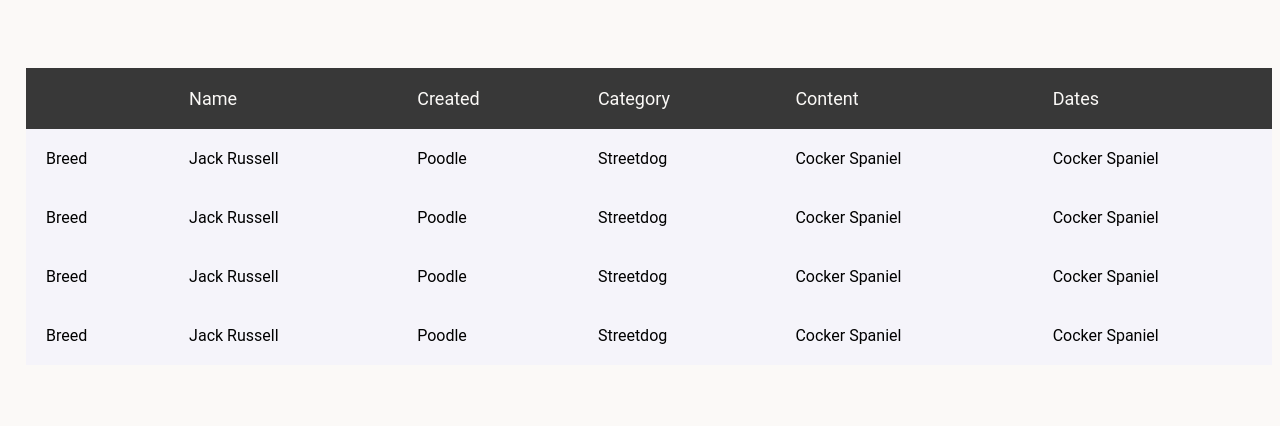
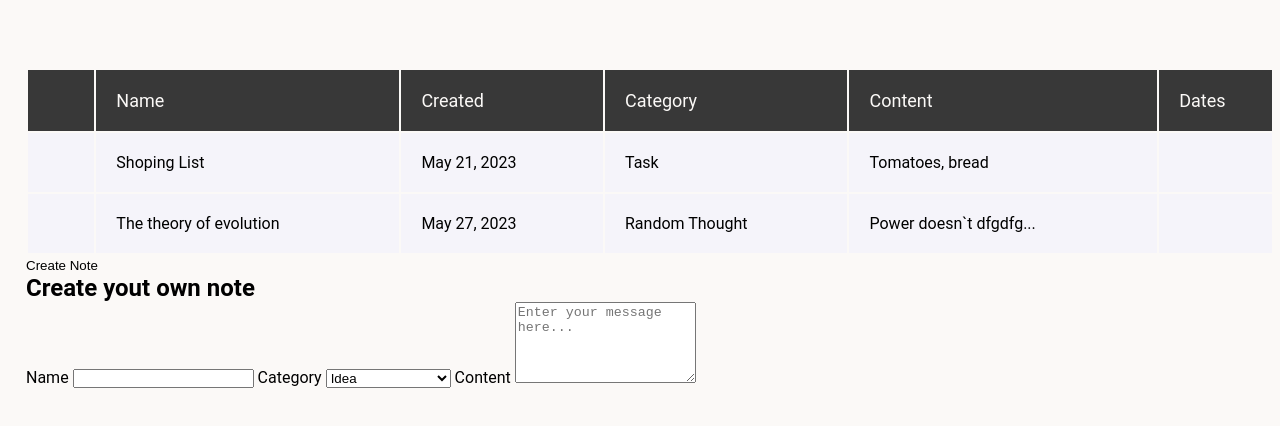
Before and after one commit to MaksimLisovoi/test-part-1, a website built with webpack: page src/template.html in a window 1280 px wide. Built offline with nearby package versions, Linux system fonts and the light colour scheme.

Commit message:
added notesArray & tableRow template with mapping func

```diff
--- a/src/dataForApp/dataToConvert.json
+++ /dev/null
@@ -1 +0,0 @@
-{ "distance": { "unit": "ft", "value": 0.5 }, "convertTo": "cm" }
--- a/src/index.js
+++ b/src/index.js
@@ -1 +1,3 @@
 import './styles/sass/main.css';
+
+import './js/templates/tableRow';
--- /dev/null
+++ b/src/js/dataForApp/notes.js
@@ -0,0 +1,20 @@
+export const notes = [
+  {
+    id: 1,
+    icon: '',
+    name: 'Shoping List',
+    created: 'May 21, 2023',
+    category: 'Task',
+    content: 'Tomatoes, bread',
+    dates: [],
+  },
+  {
+    id: 2,
+    icon: '',
+    name: 'The theory of evolution',
+    created: 'May 27, 2023',
+    category: 'Random Thought',
+    content: 'Power doesn`t dfgdfgdg',
+    dates: [],
+  },
+];
--- /dev/null
+++ b/src/js/templates/tableRow.js
@@ -0,0 +1,32 @@
+import { notes } from '../dataForApp/notes';
+
+console.log(notes);
+
+const table = document.querySelector('.table-notes');
+const tableRowMarkup = createTableRow(notes);
+
+table.insertAdjacentHTML('beforeend', tableRowMarkup);
+
+function createTableRow(notes) {
+  if (!notes) {
+    return;
+  }
+
+  return notes
+    .map(note => {
+      const { name, icon, created, category, content } = note;
+      const contentCheck = content.length > 20 ? content.slice(0, 20) + '...' : content;
+      const datesCheck = note.dates ? note.dates : '';
+
+      return `<tr class="table-notes__row">
+                    <td class="table-notes__row--column">${icon}</td>
+                    <td class="table-notes__row--column ">${name}</td>
+                    <td class="table-notes__row--column">${created}</td>
+                    <td class="table-notes__row--column">${category}</td>
+                    <td class="table-notes__row--column">${contentCheck}</td>
+                    <td class="table-notes__row--column">${datesCheck}</td>
+
+                  </tr>`;
+    })
+    .join('');
+}
--- a/src/styles/sass/table/_table-section.scss
+++ b/src/styles/sass/table/_table-section.scss
@@ -1,4 +1,4 @@
-.section-table {
+.section-notes {
   // .section-table__body
 
   &__body {
@@ -6,9 +6,9 @@
   }
 }
 
-.table {
+.table-notes {
   width: 100%;
-  border-collapse: collapse;
+  // border-collapse: collapse;
 
   & tr {
     margin-bottom: 10px;
--- a/src/template.html
+++ b/src/template.html
@@ -8,51 +8,46 @@
     <div id="root">
       <div class="wrapper">
         <main class="page">
-          <div class="section-table">
-            <div class="section-table__container container">
-              <div class="section-table__body">
-                <table class="table">
-                  <tr class="table__header">
-                    <td class="table__header--column">&nbsp;</td>
-                    <td class="table__header--column">Name</td>
-                    <td class="table__header--column">Created</td>
-                    <td class="table__header--column">Category</td>
-                    <td class="table__header--column">Content</td>
-                    <td class="table__header--column">Dates</td>
-                  </tr>
-                  <tr class="table__row">
-                    <td class="table__row--column">Breed</td>
-                    <td class="table__row--column">Jack Russell</td>
-                    <td class="table__row--column">Poodle</td>
-                    <td class="table__row--column">Streetdog</td>
-                    <td class="table__row--column">Cocker Spaniel</td>
-                    <td class="table__row--column">Cocker Spaniel</td>
-                  </tr>
-                  <tr class="table__row">
-                    <td class="table__row--column">Breed</td>
-                    <td class="table__row--column">Jack Russell</td>
-                    <td class="table__row--column">Poodle</td>
-                    <td class="table__row--column">Streetdog</td>
-                    <td class="table__row--column">Cocker Spaniel</td>
-                    <td class="table__row--column">Cocker Spaniel</td>
-                  </tr>
-                  <tr class="table__row">
-                    <td class="table__row--column">Breed</td>
-                    <td class="table__row--column">Jack Russell</td>
-                    <td class="table__row--column">Poodle</td>
-                    <td class="table__row--column">Streetdog</td>
-                    <td class="table__row--column">Cocker Spaniel</td>
-                    <td class="table__row--column">Cocker Spaniel</td>
-                  </tr>
-                  <tr class="table__row">
-                    <td class="table__row--column">Breed</td>
-                    <td class="table__row--column">Jack Russell</td>
-                    <td class="table__row--column">Poodle</td>
-                    <td class="table__row--column">Streetdog</td>
-                    <td class="table__row--column">Cocker Spaniel</td>
-                    <td class="table__row--column">Cocker Spaniel</td>
+          <div class="section-notes">
+            <div class="section-notes__container container">
+              <div class="section-notes__body">
+                <table class="section-notes__table table-notes">
+                  <tr class="table-notes__header">
+                    <td class="table-notes__header--column">&nbsp;</td>
+                    <td class="table-notes__header--column">Name</td>
+                    <td class="table-notes__header--column">Created</td>
+                    <td class="table-notes__header--column">Category</td>
+                    <td class="table-notes__header--column">Content</td>
+                    <td class="table-notes__header--column">Dates</td>
                   </tr>
                 </table>
+
+                <button class="section-notes__btn">Create Note</button>
+
+                <div class="section-notes__modal">
+                  <form class="section-notes__form form-notes">
+                    <h2>Create yout own note</h2>
+
+                    <label for="name">Name</label>
+                    <input type="text" name="name" id="name" />
+
+                    <label for="category">Category</label>
+                    <select id="category" name="category">
+                      <option value="Task">Task</option>
+                      <option value="Random Thought">Random Thought</option>
+                      <option value="Idea" selected>Idea</option>
+                      <option value="Quote">Quote</option>
+                    </select>
+
+                    <label for="content">Content</label>
+                    <textarea
+                      id="content"
+                      name="content"
+                      rows="5"
+                      placeholder="Enter your message here..."
+                    ></textarea>
+                  </form>
+                </div>
               </div>
             </div>
           </div>
```
Also changed, not shown: src/dataForApp/questionnaireData.json (deleted, +0 -22 lines), src/dataForApp/users.json (deleted, +0 -13 lines), src/styles/sass/main.css, 1 other file.
